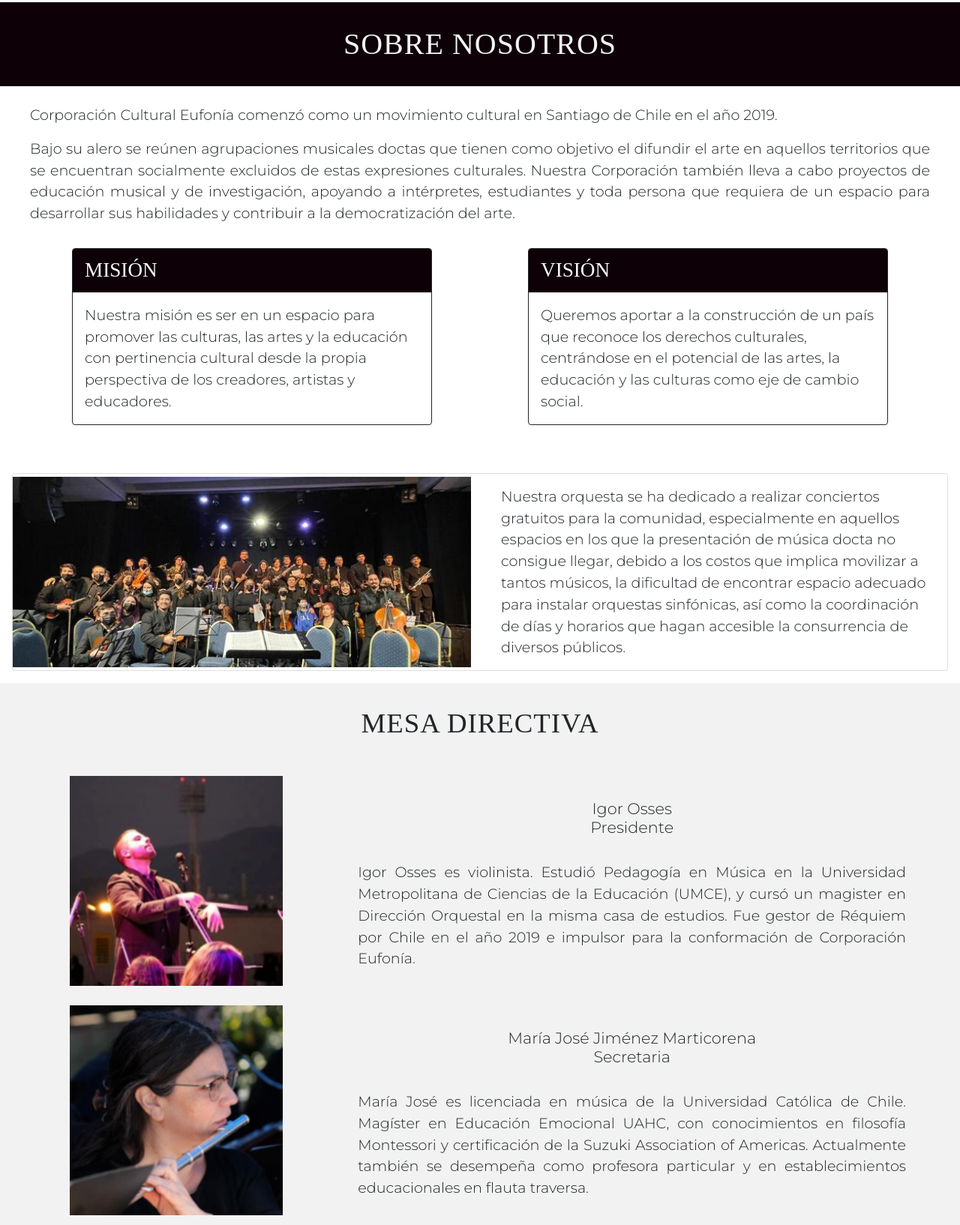
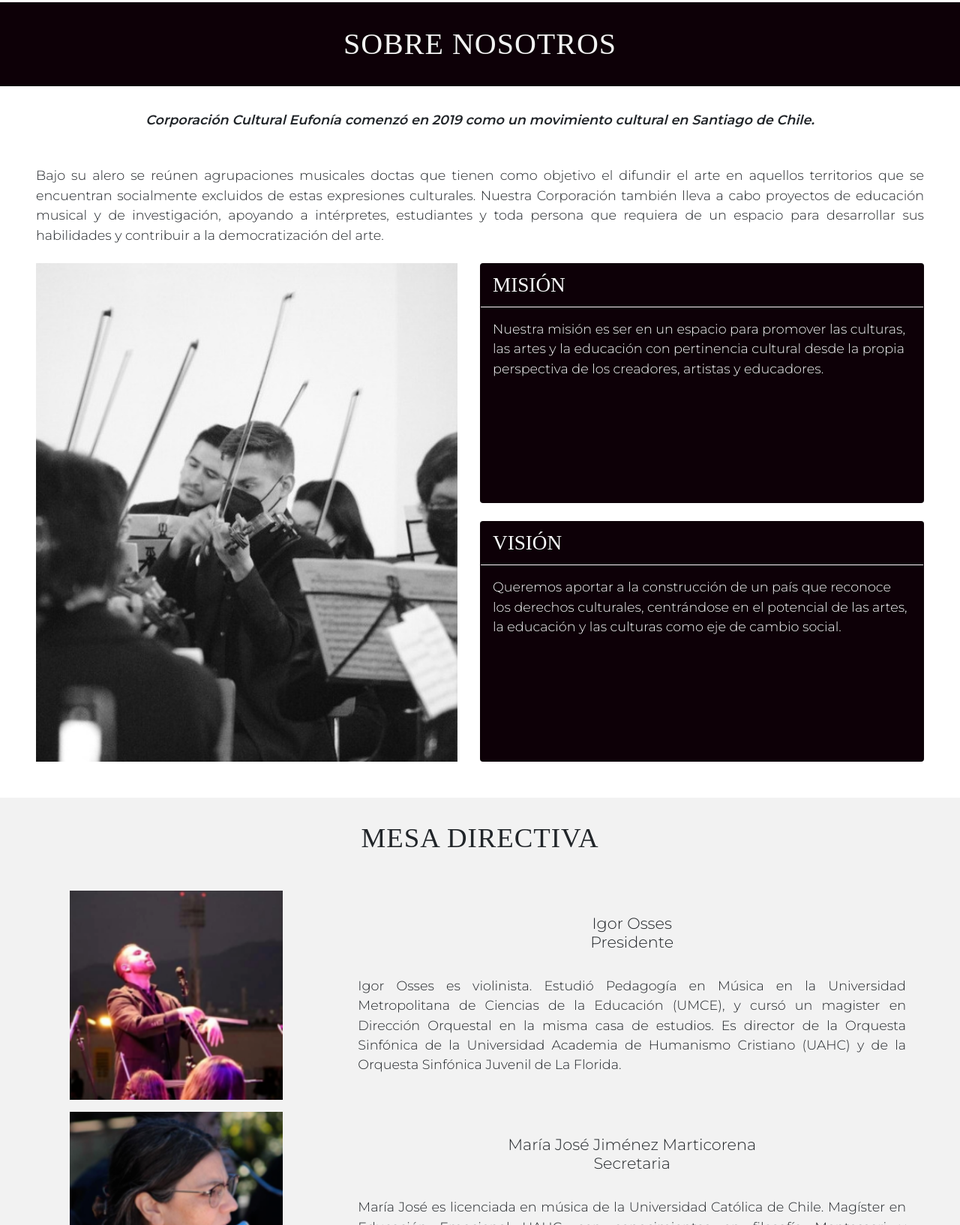
Before and after one commit to CamilleAlcavil/proyecto-eufonia, a website: page pages/about.html in a window 1280 px wide. Shown: the part 88-1722 px from the top of the page at 75% size. Drawn offline with nearby package versions, Linux system fonts and the light colour scheme; a web font is replaced by a local one.

Commit message:
ajustes estilo en about y orchestra

```diff
--- a/pages/about.html
+++ b/pages/about.html
@@ -61,10 +61,8 @@
       <section class="about">
         <h1 class="h1About tracking-in-expand">SOBRE NOSOTROS</h1>
         <div class="textoAbout">
-          <p class="p1">
-            Corporación Cultural Eufonía comenzó como un movimiento cultural en
-            Santiago de Chile en el año 2019.
-          </p>
+          <p class="p1"><em><strong>Corporación Cultural Eufonía comenzó en 2019 como un movimiento cultural en
+                Santiago de Chile.</em></strong></p>
           <p class="p2">
             Bajo su alero se reúnen agrupaciones musicales doctas que tienen como objetivo el difundir el arte en
             aquellos
@@ -80,46 +78,31 @@
 
       <section class="mvGrid">
 
-        <div class="card border-dark mb-3 mx-2 swing-in-top-fwd" style="max-width: 30rem;">
-          <div class="card-header text-light">MISIÓN</div>
-          <div class="card-body text-dark">
+        <div class="cardImage">
+          <img src="../img/cardImg.jpeg" alt="">
+        </div>
+
+        <div class="cardColumn">
+          <div class="card text-light">
+            <div class="card-header border-bottom border-light">MISIÓN</div>
+            <div class="card-body">
               <p class="card-text px-0">Nuestra misión es ser en un espacio para promover las culturas, las
                 artes y la educación con pertinencia cultural desde la propia perspectiva de los creadores, artistas y
                 educadores.</p>
             </div>
           </div>
 
-        <div class="card border-dark mb-3 swing-in-top-fwd" style="max-width: 30rem;">
-          <div class="card-header text-light">VISIÓN</div>
-          <div class="card-body text-dark">
-            <p class="card-text px-0">Queremos aportar a la construcción de un país que reconoce los derechos
+          <div class="card text-light">
+            <div class="card-header border-bottom border-light">VISIÓN</div>
+            <div class="card-body">
+              <p class="card-text px-0 align-middle">Queremos aportar a la construcción de un país que reconoce los derechos
                 culturales, centrándose en el potencial de las artes, la educación y las
                 culturas como eje de cambio social.</p>
             </div>
           </div>
+        </div>
+
       </section>
-
-      <div class="actividades">
-        <div data-aos="fade-zoom-in" data-aos-easing="ease-in-back" data-aos-delay="300" data-aos-offset="0">
-          <div class="card h-100 w-60 mb-3 mt-3 mx-3 align-items-center">
-            <div class="row">
-              <div class="col-md-6">
-                <img src="../img/about-card.jpeg" class="img-fluid rounded-start" alt="Orquesta completa en Teatro Municipal de Maipú">
-              </div>
-              <div class="col-md-6 align-self-center">
-                <div class="card-body">
-                  <p class="card-text">Nuestra orquesta se ha dedicado a realizar conciertos gratuitos para la
-                    comunidad, especialmente en aquellos espacios en los que la presentación de música docta no consigue
-                    llegar,
-                    debido a los costos que implica movilizar a tantos músicos, la dificultad de encontrar espacio
-                    adecuado para instalar orquestas sinfónicas, así como la coordinación de días y horarios que hagan
-                    accesible la consurrencia de diversos públicos.</p>
-                </div>
-              </div>
-            </div>
-          </div>
-        </div>
-      </div>
 
       <section class="directorio">
         <h2>MESA DIRECTIVA</h2>
@@ -136,9 +119,8 @@
                   Presidente</h3>
                 <p>Igor Osses es violinista. Estudió Pedagogía en Música en la Universidad Metropolitana
                   de Ciencias de la Educación (UMCE), y cursó un magister en Dirección Orquestal en la misma casa de
-                  estudios. Fue gestor de Réquiem por Chile en el año 2019 e impulsor para la conformación de
-                  Corporación
-                  Eufonía.</p>
+                  estudios. Es director de la Orquesta Sinfónica de la Universidad Academia de Humanismo Cristiano
+                  (UAHC) y de la Orquesta Sinfónica Juvenil de La Florida.</p>
               </div>
             </div>
           </div>
@@ -152,7 +134,10 @@
               <div class="curriculumTexto">
                 <h3>María José Jiménez Marticorena<br>
                   Secretaria</h3>
-                <p>María José es licenciada en música de la Universidad Católica de Chile. Magíster en Educación Emocional UAHC, con conocimientos en filosofía Montessori y certificación de la Suzuki Association of Americas. Actualmente también se desempeña como profesora particular y en establecimientos educacionales en flauta traversa.</p>
+                <p>María José es licenciada en música de la Universidad Católica de Chile. Magíster en Educación
+                  Emocional UAHC, con conocimientos en filosofía Montessori y certificación de la Suzuki Association of
+                  Americas. Actualmente también se desempeña como profesora particular y en establecimientos
+                  educacionales en flauta traversa.</p>
               </div>
             </div>
           </div>
--- a/scss/layouts/_about.scss
+++ b/scss/layouts/_about.scss
@@ -15,61 +15,70 @@
   }
 }
 
-.p1 {
-  padding-top: 1rem;
-  padding-bottom: 0rem;
+.p1,
+.p2 {
+  padding: 1.5rem 2rem 0.5rem 2rem;
+  text-align: center;
+
+  @include desktop {
+    padding-left: 3rem;
+    padding-right: 3rem;
+  }
+}
+
+.p2 {
+  text-align: justify;
 }
 
 .mvGrid {
   display: grid;
-  justify-items: center;
-  grid-template-columns: 1fr;
-  grid-template-rows: 1fr 1fr;
   row-gap: 1rem;
   margin: 1rem 2rem 3rem 2rem;
-  text-align: justify;
+
+  @include tablet {
+    grid-template-columns: 50% 50%;
+    grid-template-rows: none;
+  }
 
   @include desktop {
-    grid-template-columns: 1fr 1fr;
-    grid-template-rows: 1fr;
-    font-size: 1rem;
+    margin-left: 3rem;
+    margin-right: 3rem;
+  }
+
+  img {
+    height: 100%;
+
+    @include tablet {
+      width: 95%;
+    }
   }
 }
 
-.card-header {
-  font-family: $font-special;
-  font-size: 1.2rem;
-  background-color: #0d0007;
+.cardColumn {
+  display: grid;
+  row-gap: 1rem;
 
   @include tablet {
-    font-size: 1.5rem;
+    row-gap: 1.5rem;
   }
 
-  @include desktop {
-    font-size: 1.7rem;
+  .card {
+    background-color: $color-primary;
   }
-}
 
-.swing-in-top-fwd {
-  animation: 1s swing-in-top-fwd 1.2s both;
-}
+  .card-header {
+    font-family: $font-special;
+    font-size: 1.2rem;
+    border-bottom: $color-default;
 
-@keyframes swing-in-top-fwd {
-  0% {
-    transform: rotateX(-100deg);
-    transform-origin: top;
-    opacity: 0;
+    @include tablet {
+      font-size: 1.5rem;
+    }
+
+    @include desktop {
+      font-size: 1.7rem;
+    }
   }
-  100% {
-    transform: rotateX(0deg);
-    transform-origin: top;
-    opacity: 1;
-  }
-}
-
-.actividades img {
-  object-fit: contain;
-  height: 100%;
 }
 
 .directorio {
--- a/scss/layouts/_grids.scss
+++ b/scss/layouts/_grids.scss
@@ -43,11 +43,15 @@ footer {
   display: grid;
   grid-template-areas:
     "header"
+    "bannerGrid"
     "main"
     "invitacion"
     "contacto"
     "footer";
-  grid-template-columns: 1fr;
+
+    .bannerGrid {
+      grid-area: bannerGrid;
+    }
 
   .invitacion {
     grid-area: invitacion;
--- a/scss/layouts/_index.scss
+++ b/scss/layouts/_index.scss
@@ -277,6 +277,7 @@
   display: grid;
   grid-template-columns: 1fr;
   border-radius: 0.3rem;
+  text-align: center;
 
   img {
     object-fit: cover;
--- a/scss/layouts/_typography.scss
+++ b/scss/layouts/_typography.scss
@@ -39,7 +39,7 @@ p {
 
   @include desktop {
     padding: 0rem 2.5rem 1rem 2.5rem;
-    font-size: 1.2rem;
+    font-size: 1.1rem;
   }
 }
 
```
Also changed, not shown: pages/orchestra.html (+4 -47 lines), css/style.css, img/WhatsApp Image 2022-06-29 at 10.20.01 PM (2).jpeg (added), img/cardImg.jpeg (added), 1 other file. Lines whose indentation alone changed are shown as unchanged.
